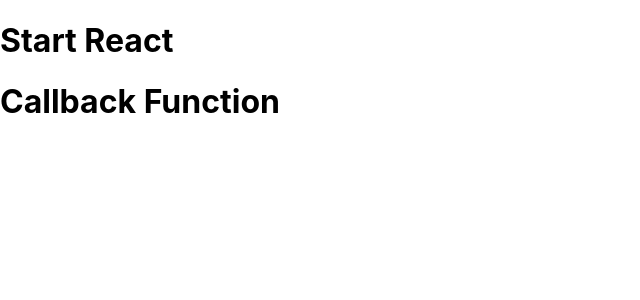
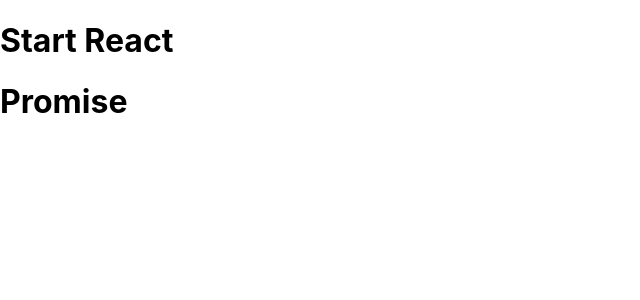
Before and after one commit to sonhayoni/React, a React (Create React App) app: page / in a window 1280 px wide. Shown: the top 300 px of the page, without its empty margins (0-640 px from the left). Built offline with nearby package versions, Linux system fonts and the light colour scheme.

Commit message:
add Promise

```diff
--- a/src/App.js
+++ b/src/App.js
@@ -1,12 +1,12 @@
 import React from 'react';
-import CallbackFunc from './R063_CallbackFunc'
+import Promise from './R064_Promise'
 
 
 function App() {
   return (
     <div>
       <h1>Start React</h1>
-      <CallbackFunc />
+      <Promise />
     </div>
   );
 }
--- /dev/null
+++ b/src/R064_Promise.js
@@ -0,0 +1,24 @@
+import React, { Component } from "react";
+
+class R064_Promise extends Component {
+    componentDidMount() {
+        new Promise(resolve => {
+            setTimeout(function () {
+                resolve('react')
+            }, 1500);
+        })
+            .then(function (result) {
+                console.log(result);
+                return result + 200;
+            })
+            .then(result => {
+                console.log(result);
+            })
+    }
+    render() {
+        return (
+            <h1>Promise</h1>
+        )
+    }
+}
+export default R064_Promise;
```
